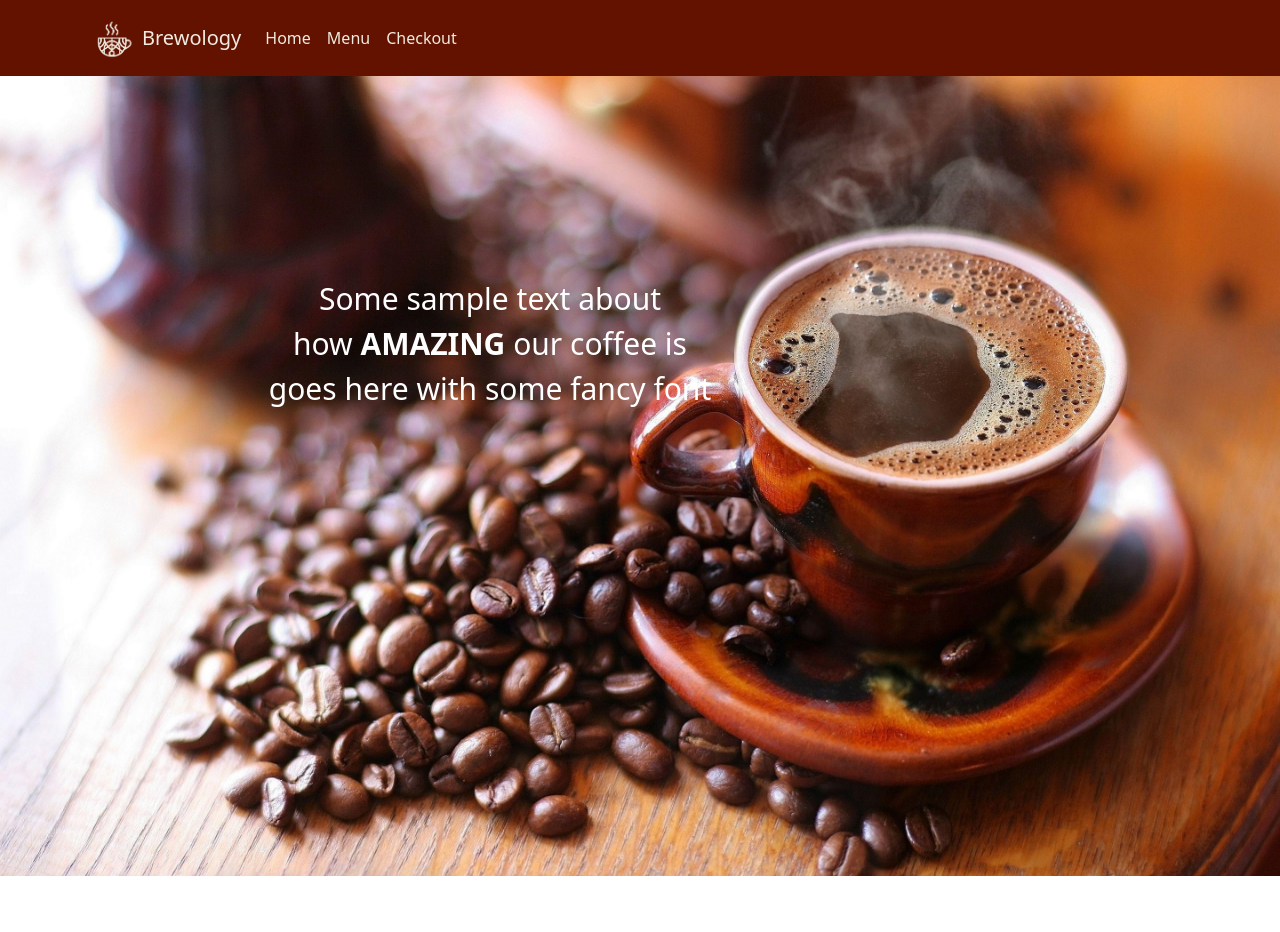
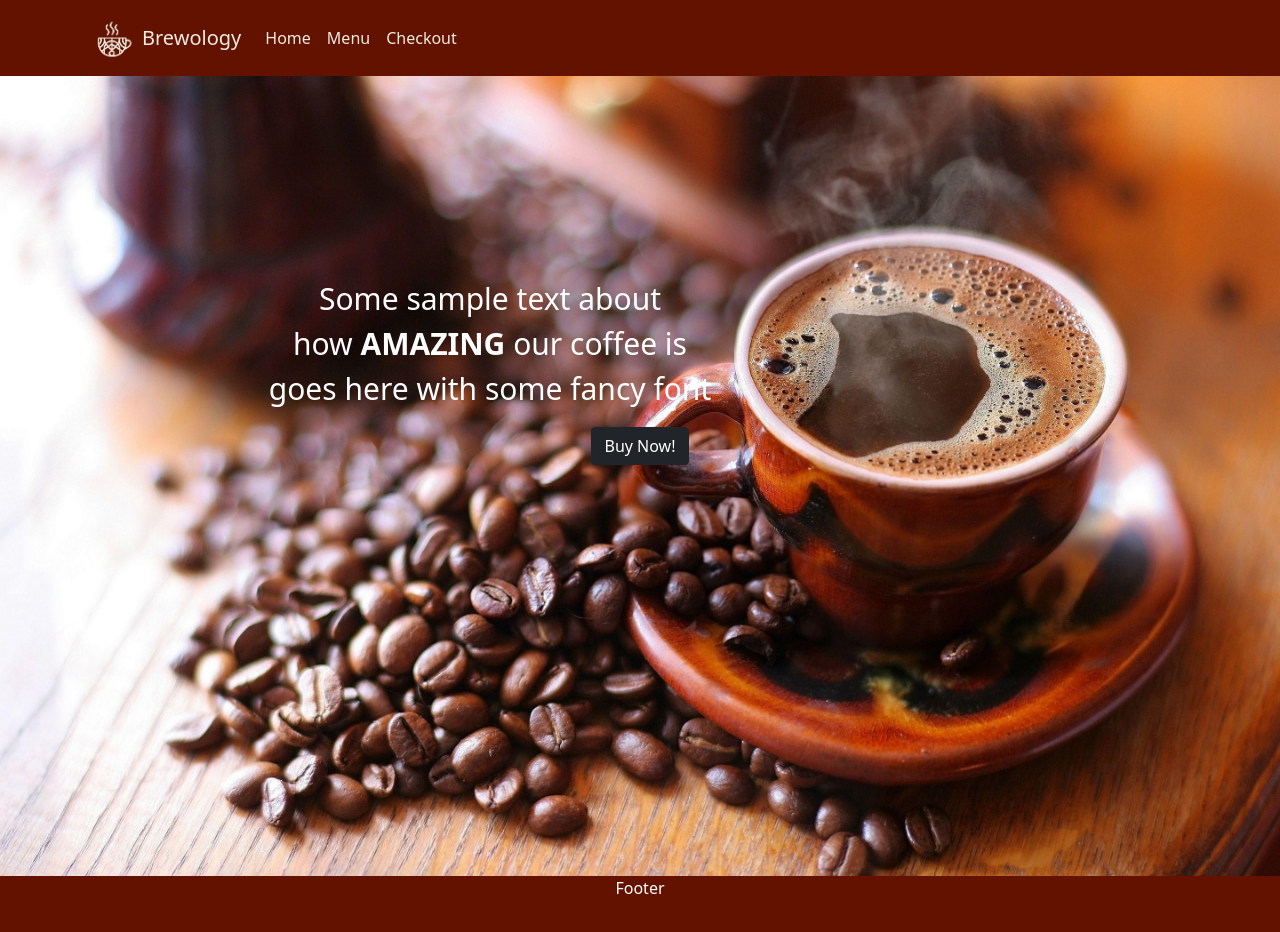
Before and after one commit to omnivera/Cs391-Brewology, a React (Create React App) app: page / in a window 1280 px wide. Shown: the top 932 px of the page. Before the commit the page ends 876 px from the top, so only its background shows below. Built offline with nearby package versions, Linux system fonts and the light colour scheme.

Commit message:
Added a footer

```diff
--- a/src/App.css
+++ b/src/App.css
@@ -55,6 +55,16 @@
   color: white;
 }
 
+.footer {
+  left: 0;
+  bottom: 0;
+  height: 100px;
+  width: 100%;
+  background-color: #631200;
+  color: white;
+  text-align: center;
+}
+
 .navLinks {
   color: white;
   font-size: xx-large;
--- a/src/App.js
+++ b/src/App.js
@@ -15,9 +15,9 @@ function App() {
       <Navbar className="nav-color">
         <Container>
           <img
-            src = {require("./images/coffee-logo.png")}
-            width = "60"
-            height = "60"
+            src={require("./images/coffee-logo.png")}
+            width="60"
+            height="60"
             className="d-inline-block align-top"
             alt="coffee logo"
           />
@@ -29,8 +29,13 @@ function App() {
           </Nav>
         </Container>
       </Navbar>
-      <div className="Background"><p className="home-text">Some sample text about <br></br> how <b>AMAZING</b> our coffee is <br></br> goes here with some fancy font</p></div>
-
+      <div className="Background">
+        <p className="home-text">Some sample text about <br></br> how <b>AMAZING</b> our coffee is <br></br> goes here with some fancy font</p>
+        <Button as={Col} variant='dark'>Buy Now!</Button>
+      </div>
+      <div class="footer">
+        <footer>Footer</footer>
+      </div>
 
 
       {/* <Navbar className="brewnavbar">
```
